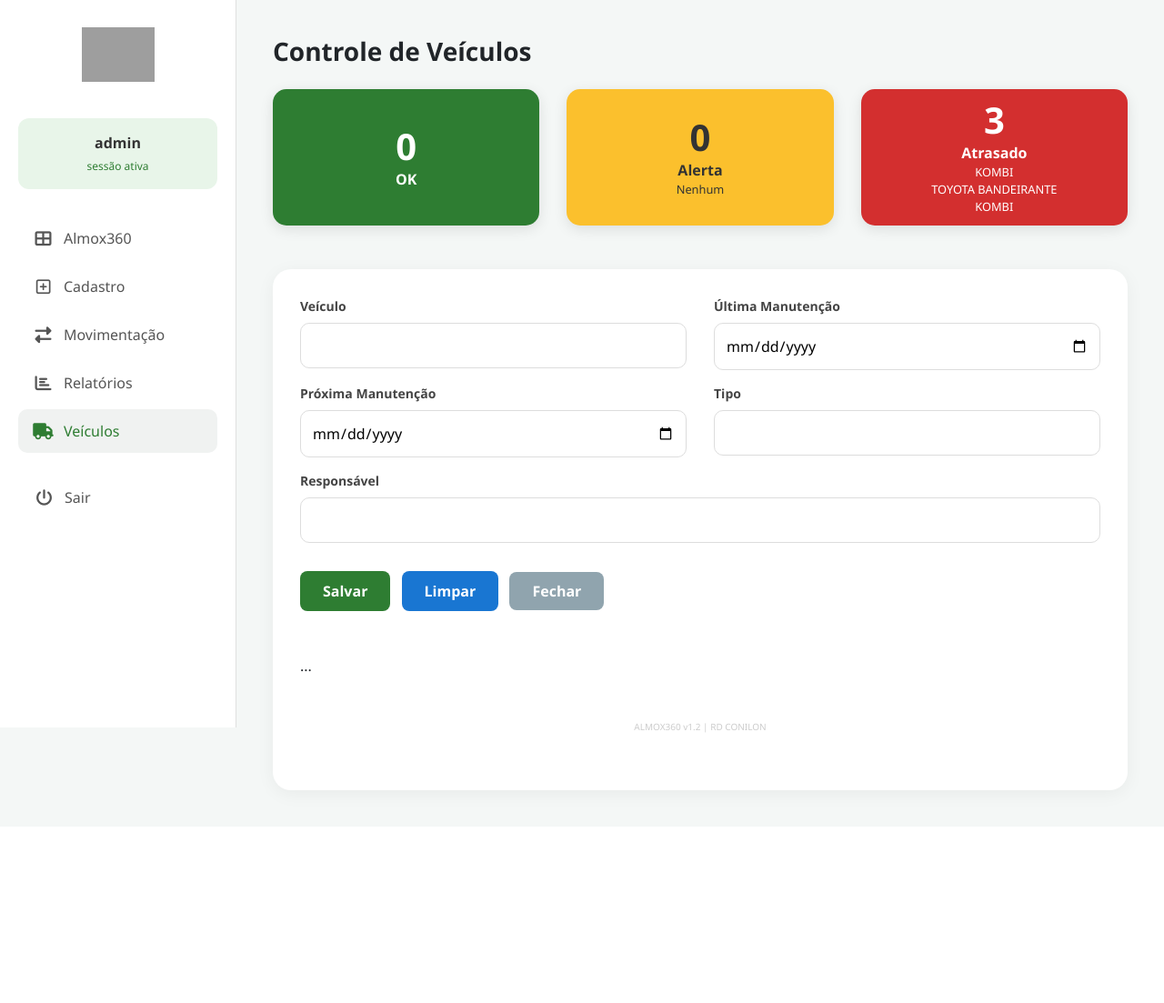
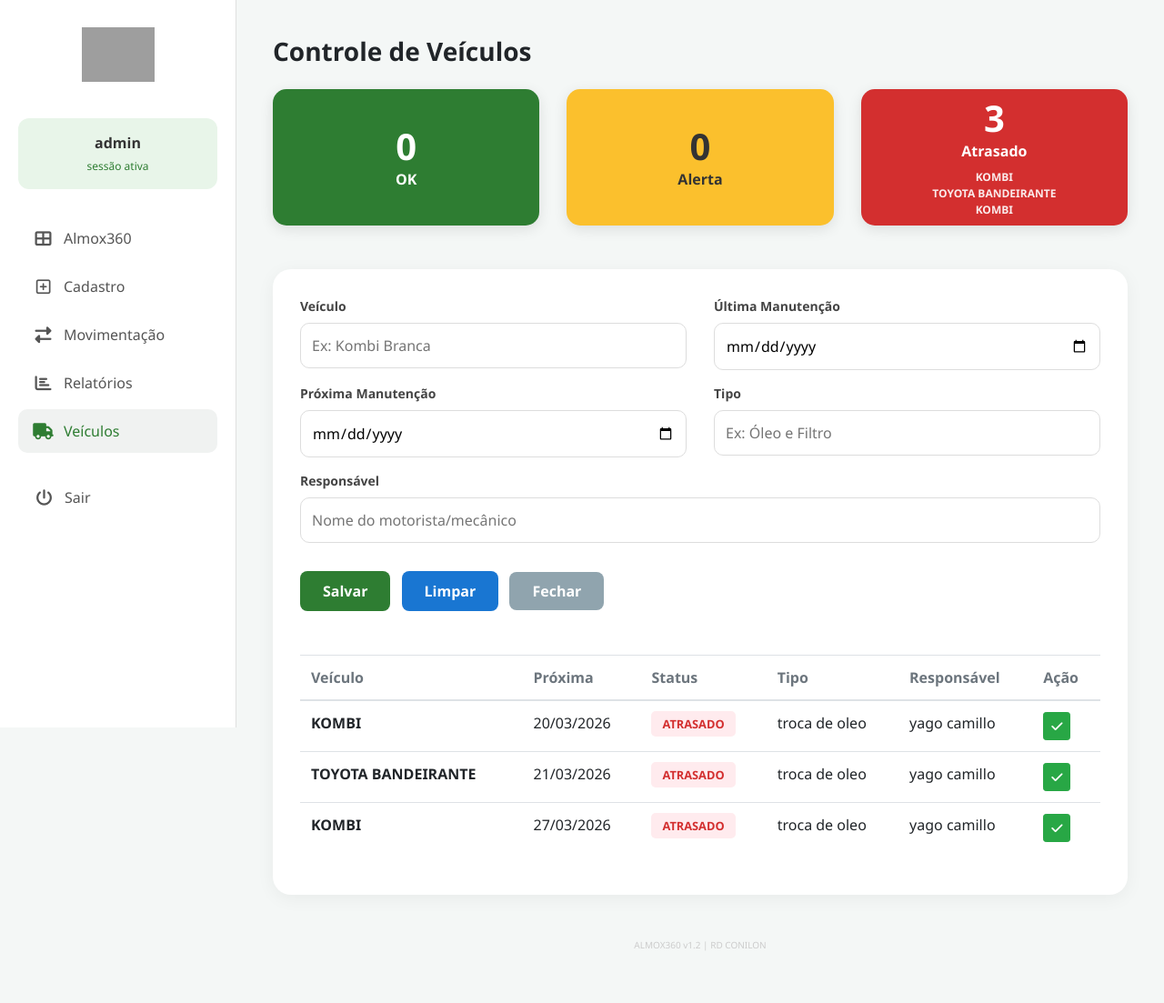
Before and after one commit to ycamillo2-art/almox360, a Django app: page /veiculos/ in a window 1280 px wide. Shown: the whole page at 91% size. Before the commit the page ends 883 px from the top, so only its background shows below. Run offline with Django 5.2, Linux system fonts and the light colour scheme; a user stored in the database is signed in; data comes from the database, SQL or seed files in the repository; some libraries are stand-ins or nearby versions; grey boxes are pictures that could not be loaded.

Commit message:
fix: restore vehicle template and fix maintenance confirmation button

```diff
--- a/almox/templates/almox/veiculos.html
+++ b/almox/templates/almox/veiculos.html
@@ -47,29 +47,30 @@
         <div class="status-card bg-alerta">
             <h1 class="font-weight-bold m-0">{{ count_alerta }}</h1>
             <div class="font-weight-bold">Alerta</div>
-            <small>Nenhum</small>
         </div>
     </div>
     <div class="col-md-4">
         <div class="status-card bg-atrasado">
             <h1 class="font-weight-bold m-0">{{ count_atrasado }}</h1>
             <div class="font-weight-bold">Atrasado</div>
-            {% for r in registros %}
-                {% if r.status == "ATRASADO" %}
-                    <small style="display: block;">{{ r.veiculo|upper }}</small>
-                {% endif %}
-            {% endfor %}
+            <div class="mt-2" style="font-size: 0.75rem; opacity: 0.9;">
+                {% for r in registros %}
+                    {% if r.status == "ATRASADO" %}
+                        <div class="font-weight-bold">{{ r.veiculo|upper }}</div>
+                    {% endif %}
+                {% endfor %}
+            </div>
         </div>
     </div>
 </div>
 
 <div class="content-card">
-    <form method="post" class="mb-5">
+    <form method="post" class="mb-5 no-confirm">
         {% csrf_token %}
         <div class="row">
             <div class="col-md-6">
                 <label class="font-weight-bold">Veículo</label>
-                <input type="text" name="veiculo" class="custom-input" required>
+                <input type="text" name="veiculo" class="custom-input" required placeholder="Ex: Kombi Branca">
             </div>
             <div class="col-md-6">
                 <label class="font-weight-bold">Última Manutenção</label>
@@ -81,11 +82,11 @@
             </div>
             <div class="col-md-6">
                 <label class="font-weight-bold">Tipo</label>
-                <input type="text" name="tipo" class="custom-input" required>
+                <input type="text" name="tipo" class="custom-input" required placeholder="Ex: Óleo e Filtro">
             </div>
             <div class="col-md-12">
                 <label class="font-weight-bold">Responsável</label>
-                <input type="text" name="responsavel" class="custom-input" required>
+                <input type="text" name="responsavel" class="custom-input" required placeholder="Nome do motorista/mecânico">
             </div>
         </div>
         <div class="mt-3">
@@ -97,10 +98,47 @@
 
     <div class="table-responsive">
         <table class="table table-hover">
-...
+            <thead>
+                <tr class="text-muted">
+                    <th>Veículo</th>
+                    <th>Próxima</th>
+                    <th>Status</th>
+                    <th>Tipo</th>
+                    <th>Responsável</th>
+                    <th>Ação</th>
+                </tr>
+            </thead>
+            <tbody>
+                {% for r in registros %}
+                <tr>
+                    <td class="font-weight-bold">{{ r.veiculo|upper }}</td>
+                    <td>{{ r.proxima_manutencao|date:"d/m/Y" }}</td>
+                    <td>
+                        <span class="status-label status-{{ r.status|lower }}">{{ r.status }}</span>
+                    </td>
+                    <td>{{ r.tipo }}</td>
+                    <td>{{ r.responsavel }}</td>
+                    <td>
+                        <form method="post" style="display: inline;" class="no-confirm">
+                            {% csrf_token %}
+                            <input type="hidden" name="confirmar_id" value="{{ r.id }}">
+                            <button type="submit" class="btn btn-sm btn-success" title="Confirmar Manutenção Realizada">
+                                <i class="fas fa-check"></i>
+                            </button>
+                        </form>
+                    </td>
+                </tr>
+                {% empty %}
+                <tr><td colspan="6" class="text-center text-muted">Nenhum veículo pendente de manutenção.</td></tr>
+                {% endfor %}
+            </tbody>
+        </table>
+    </div>
+</div>
+
 <script>
     document.querySelector('form').addEventListener('submit', function(e) {
-        if(!this.querySelector('input[name="confirmar_id"]')) { // Don't block the tiny check button
+        if(!this.querySelector('input[name="confirmar_id"]')) {
             const btn = document.getElementById('btn-salvar-v');
             btn.disabled = true;
             btn.innerHTML = '<i class="fas fa-spinner fa-spin mr-2"></i> SALVANDO...';
```
